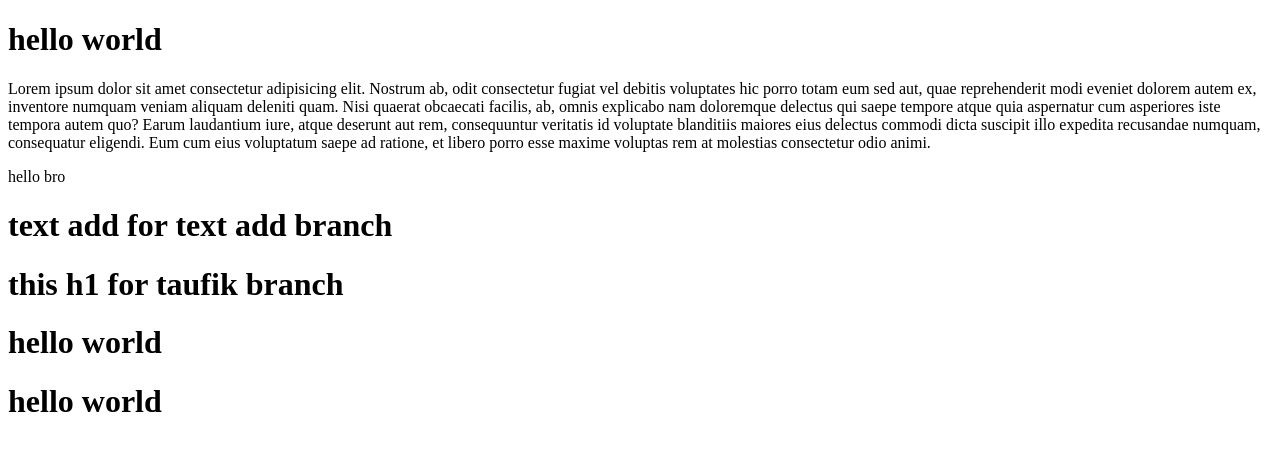
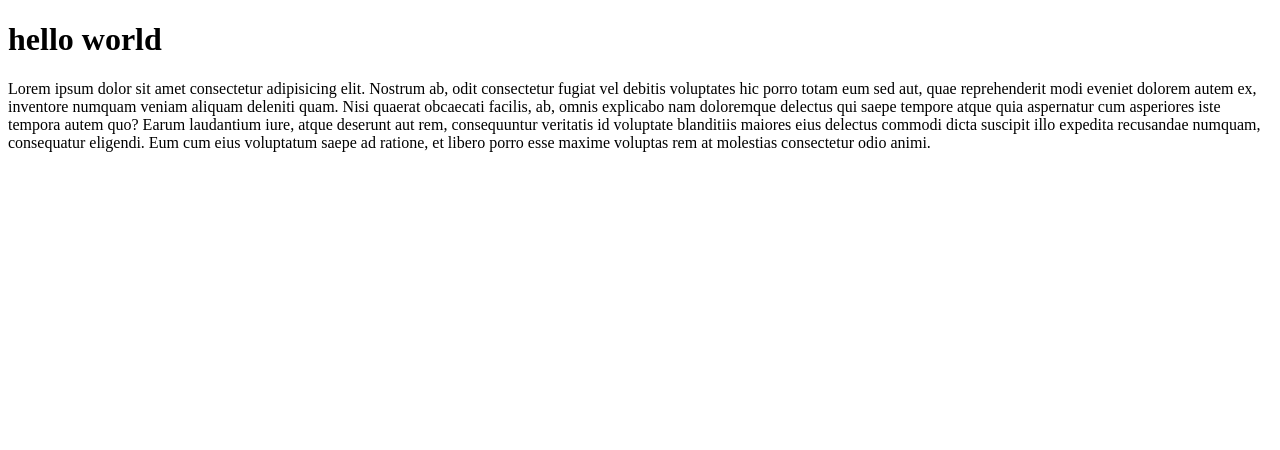
Before and after one commit to nayan-islam/git, a plain HTML site: page index.html in a window 1280 px wide. Drawn offline with Linux system fonts and the light colour scheme.

Commit message:
remove some extra text

```diff
--- a/index.html
+++ b/index.html
@@ -19,11 +19,5 @@
       consequatur eligendi. Eum cum eius voluptatum saepe ad ratione, et libero
       porro esse maxime voluptas rem at molestias consectetur odio animi.
     </p>
-    <p>hello bro</p>
-
-    <h1>text add for text add branch</h1>
-    <h1>this h1 for taufik branch</h1>
-    <h1>hello world</h1>
-    <h1>hello world</h1>
   </body>
 </html>
```
